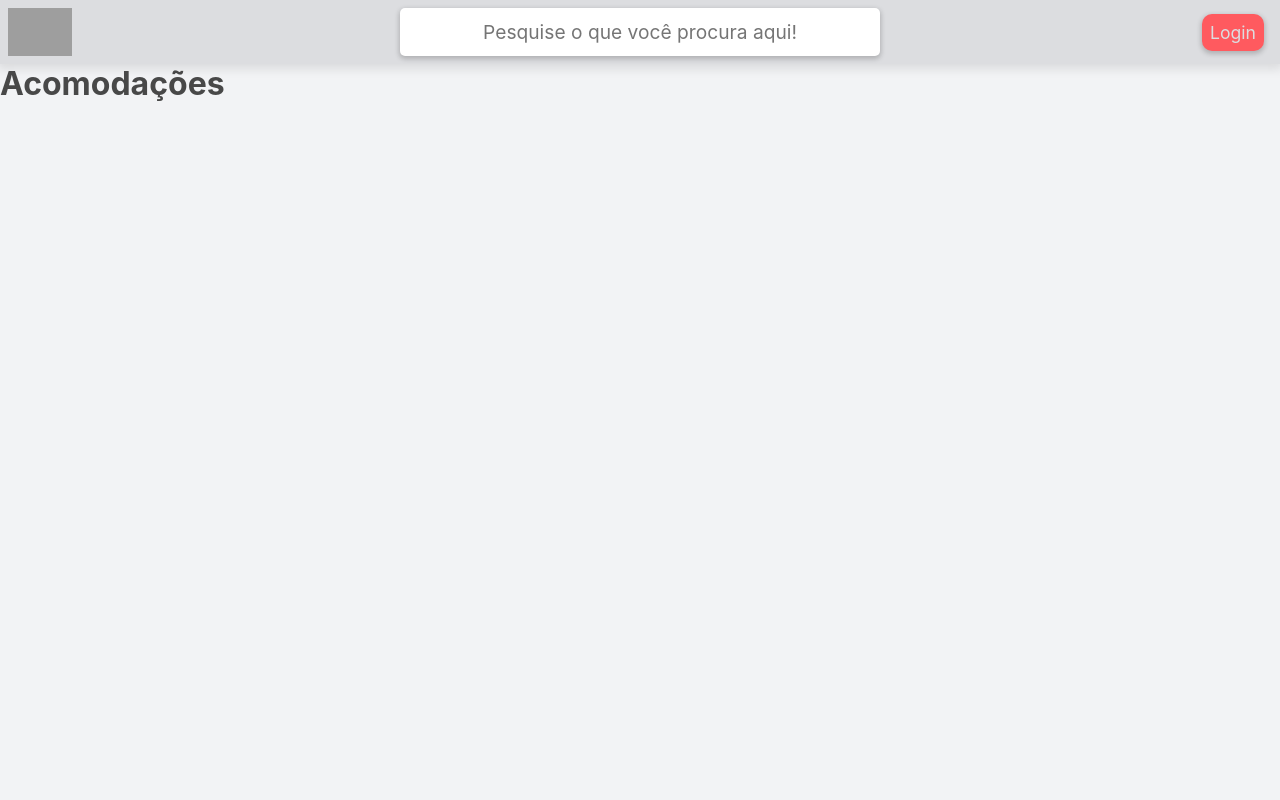
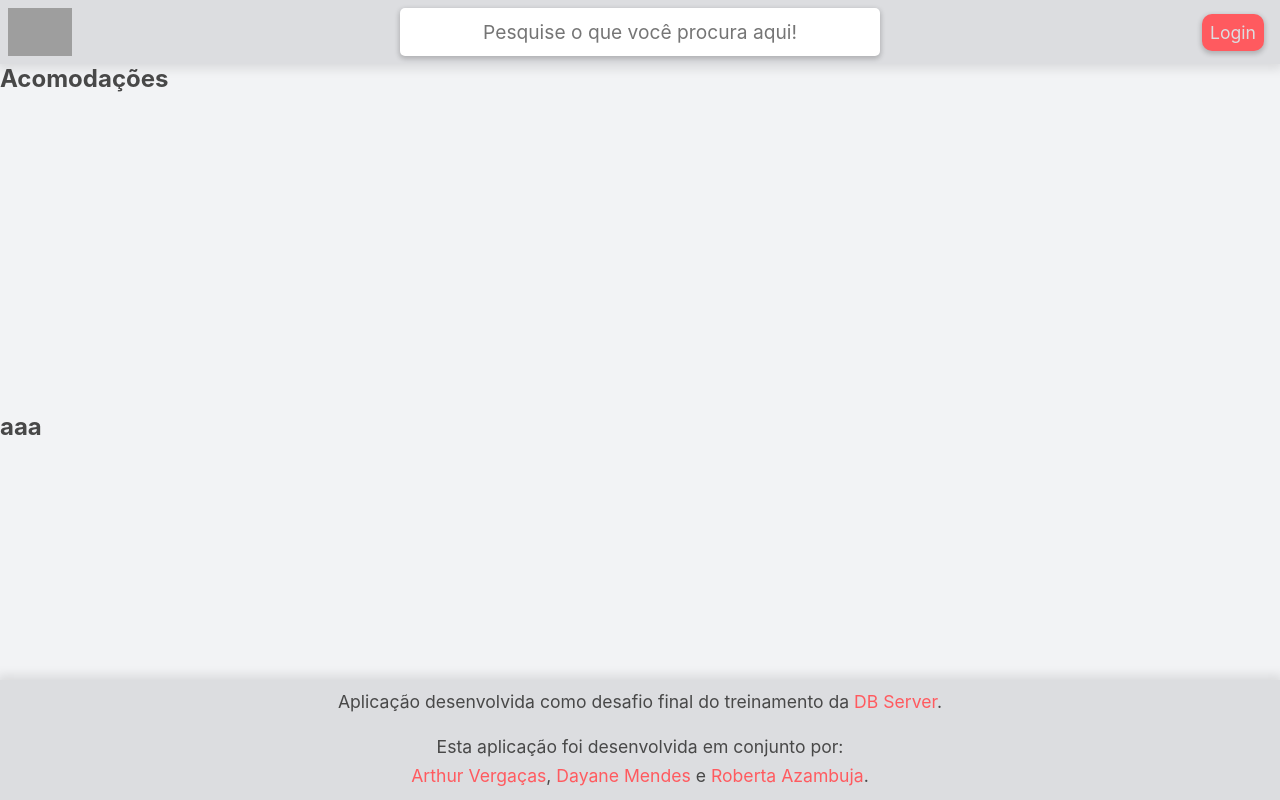
Before and after one commit to DayMendes/airbnb-clone-frontend-, a React (Create React App) app: page / in a window 1280 px wide. Shown: the top 800 px of the page. Built offline with nearby package versions, Linux system fonts and the light colour scheme; grey boxes are pictures that could not be loaded.

Commit message:
Fix footer to keep it at the bottom of the page
Before the fix it was floating in the middle of the page if there wasn't wnough content

```diff
--- a/src/App.tsx
+++ b/src/App.tsx
@@ -2,15 +2,18 @@ import { Outlet } from "react-router-dom";
 import Navbar from "./components/Navbar";
 import Footer from "./components/Footer";
 
+import styles from "./styles/app.module.css";
 import "./styles/global.css";
 
 function App() {
     return (
-        <>
+        <div className={styles.pageContainer}>
             <Navbar />
-            <Outlet />
+            <section className={styles.contentWrapper}>
+                <Outlet />
+            </section>
             <Footer />
-        </>
+        </div>
     );
 }
 
--- /dev/null
+++ b/src/styles/app.module.css
@@ -0,0 +1,8 @@
+.pageContainer {
+    position: relative;
+    min-height: 100vh;
+}
+
+.contentWrapper {
+    padding-bottom: 7.5rem; /* Footer height */
+}
--- a/src/styles/components/footer.module.css
+++ b/src/styles/components/footer.module.css
@@ -4,7 +4,10 @@
     flex-direction: column;
 
     /* fazer o footer sempre ficar em baixo */
-    margin-top: auto;
+    position: absolute;
+    bottom: 0;
+    width: 100%;
+    height: 7.5rem;
 
     background: var(--gray);
     box-shadow: 0px -2px 10px 3px rgba(0, 0, 0, 0.1);
--- a/src/styles/global.css
+++ b/src/styles/global.css
@@ -38,7 +38,7 @@ body {
     background-color: var(--background);
     color: var(--text);
 
-    height: fit-content;
+    min-height: fit-content;
 }
 
 body,
```
Also changed, not shown: src/pages/ListagemAcomodacoes.tsx (+0 -11 lines).
